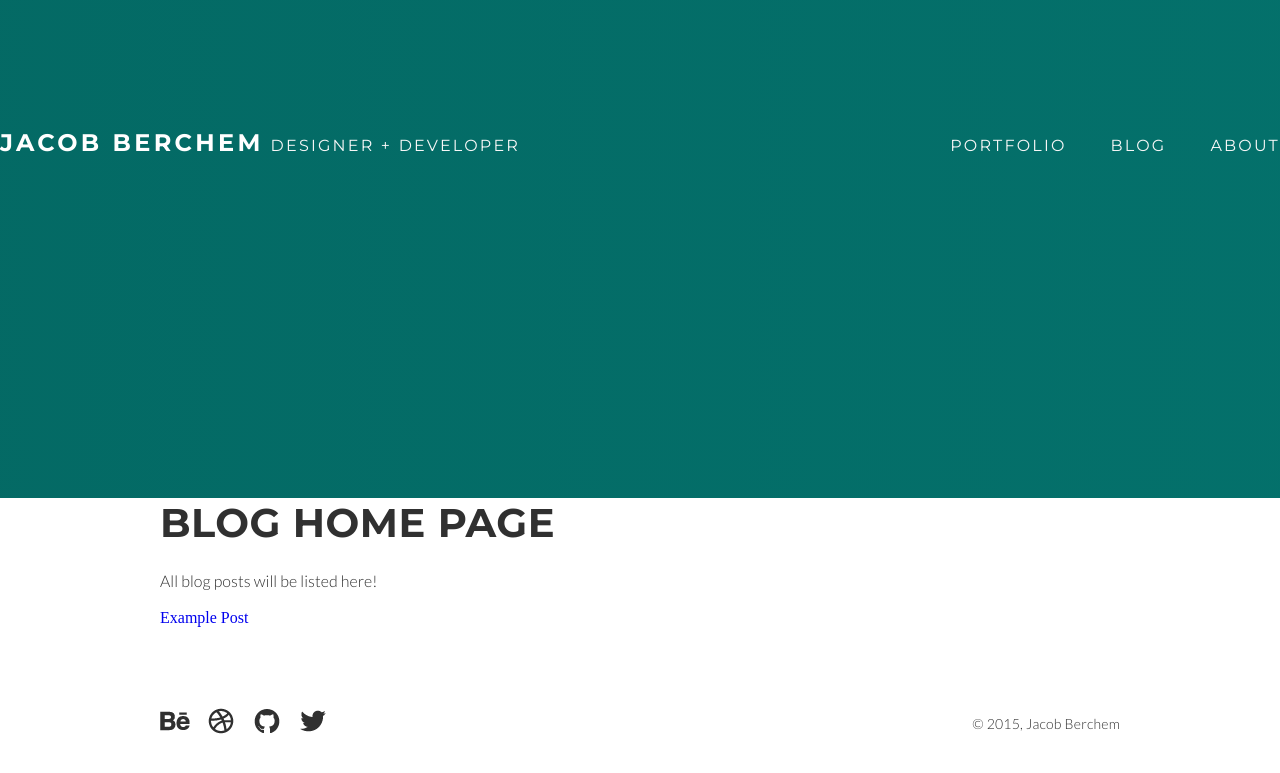
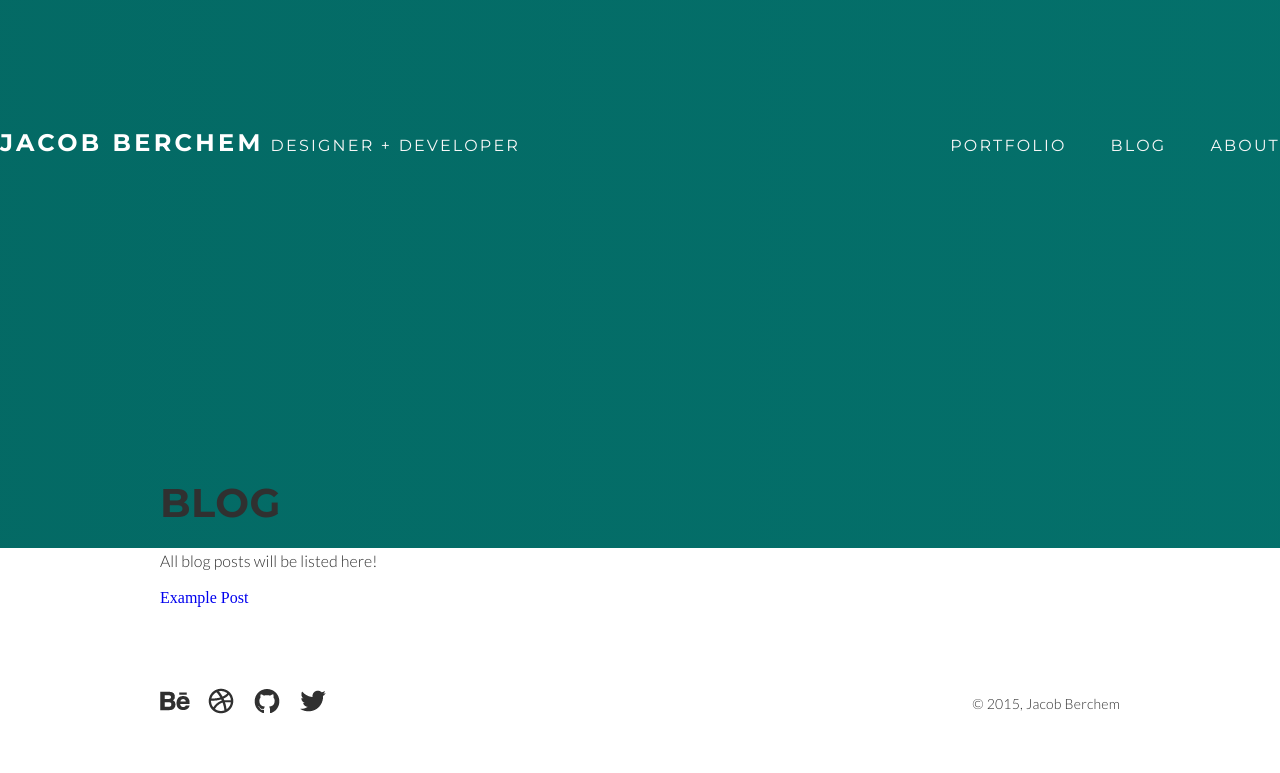
Before and after one commit to vpineda7/jakeberkuwmad.github.io, a Jekyll site: the page built from blog/index.html, in a window 1280 px wide. Shown: the top 773 px of the page. Built offline with Jekyll 4.4.1, drawn with Linux system fonts in a browser that asks for light colours.

Commit message:
Removed redundant text from blog, added title

```diff
--- a/blog/index.html
+++ b/blog/index.html
@@ -1,9 +1,8 @@
 ---
 layout: default
+title:  Blog
 color:  id="blog-color"
 ---
-
-<h1>Blog Home Page</h1>
 
 <p>All blog posts will be listed here!</p>
 
```
Also changed, not shown: _posts/2015-01-06-example-post.md (+0 -2 lines).
